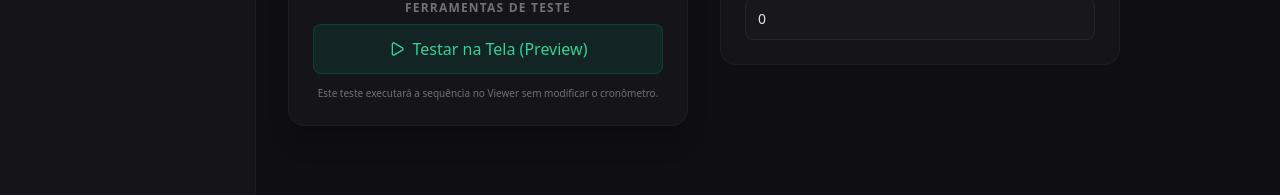
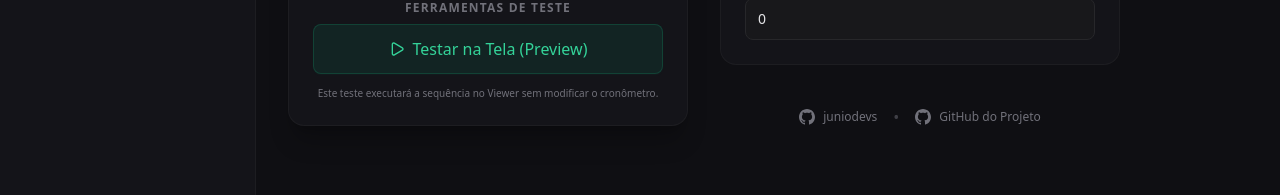
Before and after one commit to juniodevs/xpzito-v2, a React (Vite) app: page /#/config in a window 1280 px wide. Shown: the part 477-672 px from the top of the page. Built offline with nearby package versions, Linux system fonts and the light colour scheme; no server answers.

Commit message:
docs: update README and add creator links; refactor package.json and package-lock.json for consistency; enhance ConfigPage with external link handling

```diff
--- a/package.json
+++ b/package.json
@@ -1,5 +1,8 @@
 {
-  "name": "web",
+  "name": "xpzito-v2",
+  "author": "juniodevs",
+  "repository": "https://github.com/juniodevs/xpzito-v2",
+  "homepage": "https://github.com/juniodevs",
   "private": true,
   "version": "0.1.0",
   "type": "module",
--- a/src/main/index.ts
+++ b/src/main/index.ts
@@ -1,4 +1,4 @@
-import { app, BrowserWindow, ipcMain } from 'electron';
+import { app, BrowserWindow, ipcMain, shell } from 'electron';
 import path from 'path';
 import fs from 'fs/promises';
 import { fileURLToPath } from 'url';
@@ -141,6 +141,20 @@
     }
   });
 
+  configWindow.webContents.setWindowOpenHandler((details) => {
+    shell.openExternal(details.url);
+    return { action: 'deny' };
+  });
+
+  configWindow.webContents.on('will-navigate', (event, url) => {
+    if (url.startsWith('http:') || url.startsWith('https:')) {
+      if (!url.includes('localhost') && !url.includes('127.0.0.1')) {
+        event.preventDefault();
+        shell.openExternal(url);
+      }
+    }
+  });
+
   if (process.env.VITE_DEV_SERVER_URL) {
     configWindow.loadURL(process.env.VITE_DEV_SERVER_URL + '#/config');
   } else {
--- a/src/renderer/pages/ConfigPage.tsx
+++ b/src/renderer/pages/ConfigPage.tsx
@@ -1,11 +1,11 @@
 import { useState, useEffect } from 'react';
-import { useTimerChannel } from '@/hooks/useTimerChannel';
-import { timerService } from '@/services/timerService';
-import { TimerForm } from '@/components/TimerForm';
-import { MediaLibraryManager } from '@/components/MediaLibraryManager';
+import { useTimerChannel } from '../hooks/useTimerChannel';
+import { timerService } from '../services/timerService';
+import { TimerForm } from '../components/TimerForm';
+import { MediaLibraryManager } from '../components/MediaLibraryManager';
 import { ClipboardCopy, Timer, Library, MonitorPlay } from 'lucide-react';
-import { entranceAnimationOptions, exitAnimationOptions, type ViewerPreferences } from '@/types/viewer';
-import { loadViewerPreferences, saveViewerPreferences } from '@/lib/viewerPreferencesStorage';
+import { entranceAnimationOptions, exitAnimationOptions, type ViewerPreferences } from '../types/viewer';
+import { loadViewerPreferences, saveViewerPreferences } from '../lib/viewerPreferencesStorage';
 
 export const ConfigPage = () => {
   const { state } = useTimerChannel();
@@ -189,6 +189,32 @@
                     </div>
                   </div>
               </section>
+
+              <div className="flex items-center justify-center gap-4 mt-2">
+                <a
+                  href="https://github.com/juniodevs"
+                  target="_blank"
+                  rel="noreferrer"
+                  className="flex items-center gap-2 text-xs text-zinc-500 hover:text-zinc-300 transition-colors"
+                >
+                  <svg className="w-4 h-4" viewBox="0 0 24 24" fill="currentColor">
+                    <path d="M12 0c-6.626 0-12 5.373-12 12 0 5.302 3.438 9.8 8.207 11.387.599.111.793-.261.793-.577v-2.234c-3.338.726-4.033-1.416-4.033-1.416-.546-1.387-1.333-1.756-1.333-1.756-1.089-.745.083-.729.083-.729 1.205.084 1.839 1.237 1.839 1.237 1.07 1.834 2.807 1.304 3.492.997.107-.775.418-1.305.762-1.604-2.665-.305-5.467-1.334-5.467-5.931 0-1.311.469-2.381 1.236-3.221-.124-.303-.535-1.524.117-3.176 0 0 1.008-.322 3.301 1.23.957-.266 1.983-.399 3.003-.404 1.02.005 2.047.138 3.006.404 2.291-1.552 3.297-1.23 3.297-1.23.653 1.653.242 2.874.118 3.176.77.84 1.235 1.911 1.235 3.221 0 4.609-2.807 5.624-5.479 5.921.43.372.823 1.102.823 2.222v3.293c0 .319.192.694.801.576 4.765-1.589 8.199-6.086 8.199-11.386 0-6.627-5.373-12-12-12z" />
+                  </svg>
+                  juniodevs
+                </a>
+                <span className="text-zinc-700">•</span>
+                <a
+                  href="https://github.com/juniodevs/xpzito-v2"
+                  target="_blank"
+                  rel="noreferrer"
+                  className="flex items-center gap-2 text-xs text-zinc-500 hover:text-zinc-300 transition-colors"
+                >
+                  <svg className="w-4 h-4" viewBox="0 0 24 24" fill="currentColor">
+                    <path d="M12 0c-6.626 0-12 5.373-12 12 0 5.302 3.438 9.8 8.207 11.387.599.111.793-.261.793-.577v-2.234c-3.338.726-4.033-1.416-4.033-1.416-.546-1.387-1.333-1.756-1.333-1.756-1.089-.745.083-.729.083-.729 1.205.084 1.839 1.237 1.839 1.237 1.07 1.834 2.807 1.304 3.492.997.107-.775.418-1.305.762-1.604-2.665-.305-5.467-1.334-5.467-5.931 0-1.311.469-2.381 1.236-3.221-.124-.303-.535-1.524.117-3.176 0 0 1.008-.322 3.301 1.23.957-.266 1.983-.399 3.003-.404 1.02.005 2.047.138 3.006.404 2.291-1.552 3.297-1.23 3.297-1.23.653 1.653.242 2.874.118 3.176.77.84 1.235 1.911 1.235 3.221 0 4.609-2.807 5.624-5.479 5.921.43.372.823 1.102.823 2.222v3.293c0 .319.192.694.801.576 4.765-1.589 8.199-6.086 8.199-11.386 0-6.627-5.373-12-12-12z" />
+                  </svg>
+                  GitHub do Projeto
+                </a>
+              </div>
             </div>
           </div>
         )}
```
Also changed, not shown: 2 other files (tests, documents, lock files or other folders).
